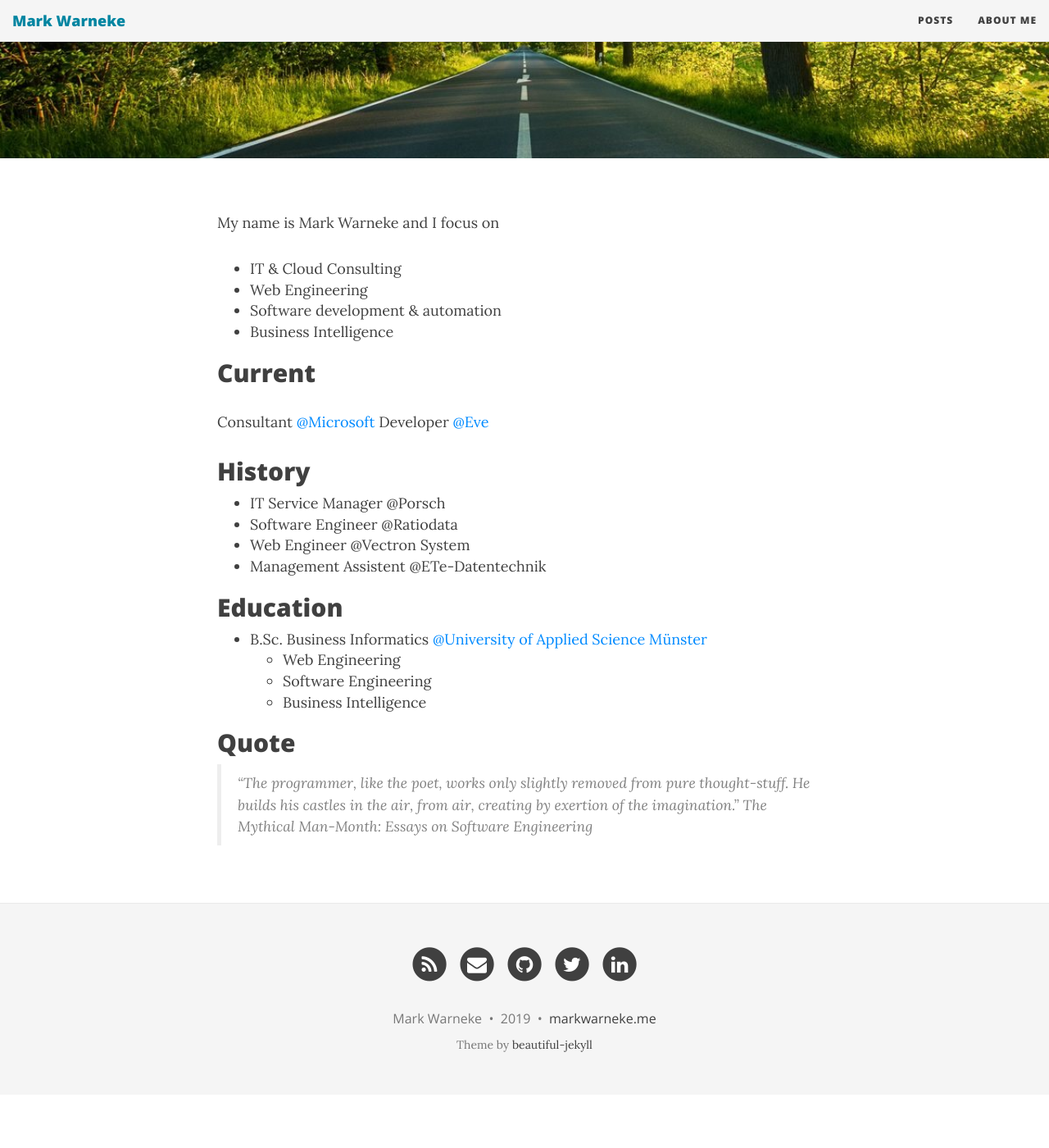
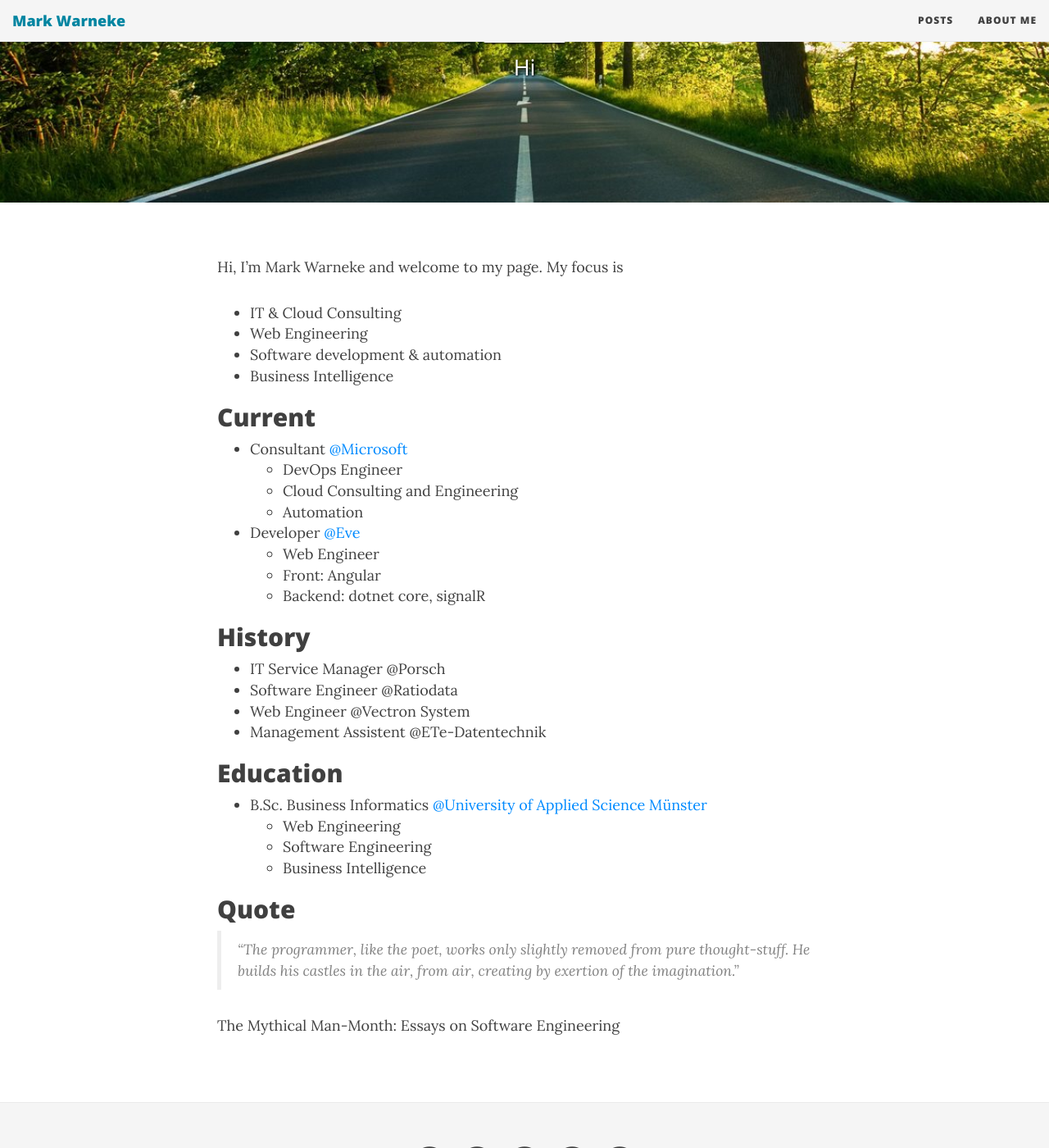
Before and after one commit to MarkWarneke/markwarneke.github.io, a Jekyll site: the page built from about.md, in a window 1280 px wide and 1400 px high, scrolled down 296 px. Shown: the whole window at 82% size. Built offline with Jekyll 4.4.1, drawn with Linux system fonts in a browser that asks for light colours; nearby versions of some CDN libraries; before the commit the page ends 1631 px from its top, so only the background shows below that.

Commit message:
change about

```diff
--- a/about.md
+++ b/about.md
@@ -2,10 +2,10 @@
 layout: page
 title: About
 bigimg: /img/path.jpg
-subtitle:
+subtitle: Hi
 ---
 
-My name is Mark Warneke and I focus on
+Hi, I'm Mark Warneke and welcome to my page. My focus is
 
 - IT & Cloud Consulting
 - Web Engineering
@@ -14,8 +14,14 @@ My name is Mark Warneke and I focus on
 
 ## Current
 
-Consultant [@Microsoft](https://microsoft.com)
-Developer [@Eve](https://starteve.ai)
+- Consultant [@Microsoft](https://microsoft.com)
+  - DevOps Engineer
+  - Cloud Consulting and Engineering
+  - Automation
+- Developer [@Eve](https://starteve.ai)
+  - Web Engineer
+  - Front: Angular
+  - Backend: dotnet core, signalR
 
 ## History
 
@@ -34,4 +40,5 @@ Developer [@Eve](https://starteve.ai)
 ## Quote
 
 > "The programmer, like the poet, works only slightly removed from pure thought-stuff. He builds his castles in the air, from air, creating by exertion of the imagination."
+
 The Mythical Man-Month: Essays on Software Engineering
```
